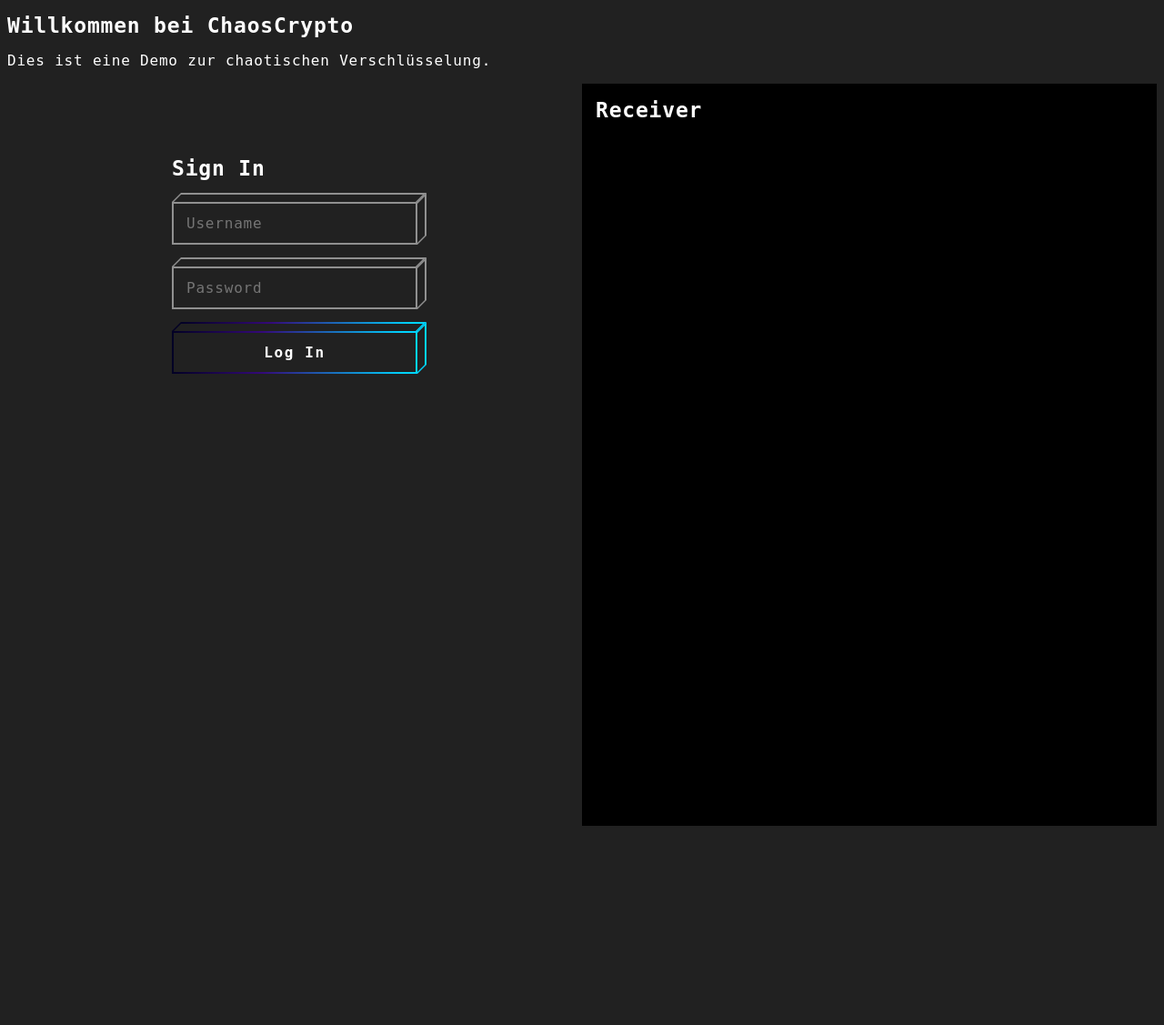
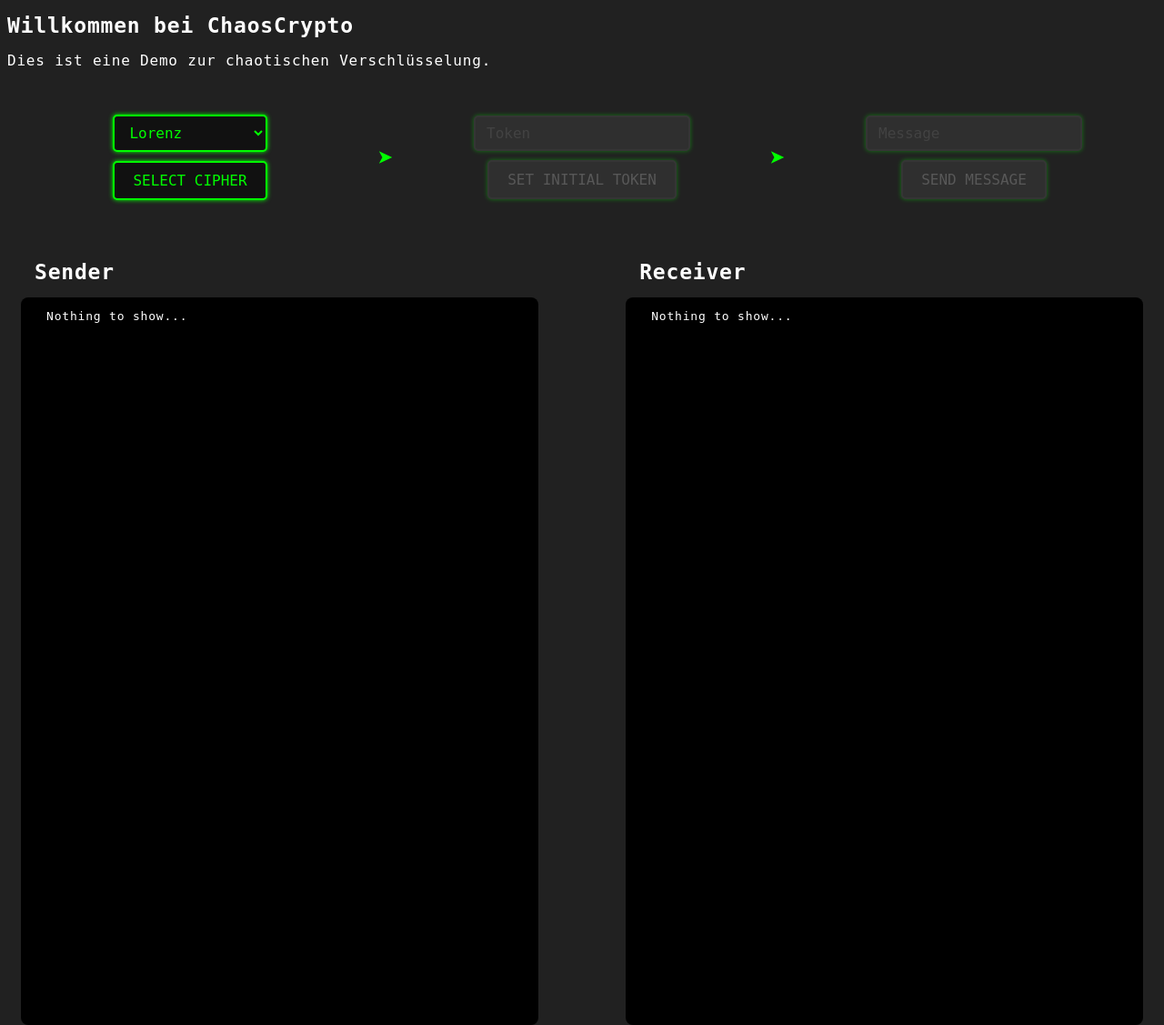
Before and after one commit to th-web-dev/ckg, a Flask app: page / in a window 1280 px wide. Shown: the whole page at 91% size. Before the commit the page ends 908 px from the top, so only its background shows below. Run offline with Flask 3, Linux system fonts and the light colour scheme.

Commit message:
intermediate commit

```diff
--- a/app/__init__.py
+++ b/app/__init__.py
@@ -12,5 +12,7 @@ def create_app():
         template_folder=templates_path,
         static_folder=static_path
     )
+    app.secret_key = os.urandom(24)
+
     app.register_blueprint(main_bp)
     return app
--- a/app/routes.py
+++ b/app/routes.py
@@ -1,32 +1,44 @@
 from flask import Blueprint, render_template, request, jsonify
 from app.ciphers.factory import get_cipher
+from flask import session
+from app.memory import generate_noise_field_opensimplex
 
 bp = Blueprint('routes', __name__)
 
 
-@bp.route('/encrypt', methods=['POST'])
-def encrypt():
-    data = request.get_json()
-    cipher_name = data.get("method", "lorenz")
-    password = data.get("password")
-    token = data.get("token", "default_token")
-    coord = data.get("coord", [0, 0])  # Erwartet [x, y] als Liste
+@bp.route('/set-cipher', methods=['POST'])
+def set_cipher():
+    cipher = request.form.get('cipher', 'lorenz')
 
-    if not password:
-        return jsonify({'error': 'No password provided'}), 400
+    lines = [
+        f"> Request arrived at endpoint /set-cipher with data: {{'cipher': '{cipher}'}}",
+        f"> Ready to receive using {cipher.upper()} cipher"
+    ]
 
-    try:
-        cipher = get_cipher(cipher_name)
+    return jsonify({
+        "receiver_log": lines
+    })
 
-        if cipher_name == "lorenz":
-            result = cipher.encrypt(password, token=token, coord=tuple(coord))
-        else:
-            result = cipher.encrypt(password)
+@bp.route("/set-token", methods=["POST"])
+def set_token():
+    token = request.form.get("token")
+    session["token"] = token
 
-        return jsonify({"formatted": result["formatted"]})
+    log_lines = [
+        {"type": "line", "text": f"> Request arrived at endpoint /set-token with data:"},
+        {"type": "log", "text": f"{{'token': '{token}'}}"},
+        {"type": "line", "text": "> Token received securely..."},
+        {"type": "line", "text": f"> Noise field will be generated based on token..."},
+    ]
 
-    except Exception as e:
-        return jsonify({"error": str(e)}), 500
+    # Generate Noise Field
+    field = generate_noise_field_opensimplex(token, size=100, scale=0.1)
+    first_row = field[0]
+    field_log = f"Field shape: {field.shape}\nFirst row:\n{first_row}"
+
+    log_lines.append({"type": "log", "text": field_log})
+
+    return jsonify({"receiver_log": log_lines})
 
 
 @bp.route('/')
--- a/static/css/styles.css
+++ b/static/css/styles.css
@@ -13,152 +13,19 @@ h1 {
   font-size: 23px;
 }
 
-.form {
-  width: 300px;
-  padding: 64px 15px 24px;
-  margin: 0 auto;
-}
-.form .control {
-  margin: 0 0 24px;
-}
-.form .control input {
-  width: 100%;
-  padding: 14px 16px;
-  border: 0;
-  background: transparent;
-  color: #fff;
-  font-family: monospace, serif;
-  letter-spacing: 0.05em;
-  font-size: 16px;
-}
-.form .control input:hover, .form .control input:focus {
-  outline: none;
-  border: 0;
-}
-.form .btn {
-  width: 100%;
-  display: block;
-  padding: 14px 16px;
-  background: transparent;
-  outline: none;
-  border: 0;
-  color: #fff;
-  letter-spacing: 0.1em;
-  font-weight: bold;
-  font-family: monospace;
-  font-size: 16px;
-}
-
-.block-cube {
-  position: relative;
-}
-.block-cube .bg-top {
-  position: absolute;
-  height: 10px;
-  background: #020024;
-  background: linear-gradient(90deg, #020024 0%, #340979 37%, #00d4ff 94%);
-  bottom: 100%;
-  left: 5px;
-  right: -5px;
-  transform: skew(-45deg, 0);
-  margin: 0;
-}
-.block-cube .bg-top .bg-inner {
-  bottom: 0;
-}
-.block-cube .bg {
-  position: absolute;
-  left: 0;
-  top: 0;
-  right: 0;
-  bottom: 0;
-  background: #020024;
-  background: linear-gradient(90deg, #020024 0%, #340979 37%, #00d4ff 94%);
-}
-.block-cube .bg-right {
-  position: absolute;
-  background: #020024;
-  background: #00d4ff;
-  top: -5px;
-  z-index: 0;
-  bottom: 5px;
-  width: 10px;
-  left: 100%;
-  transform: skew(0, -45deg);
-}
-.block-cube .bg-right .bg-inner {
-  left: 0;
-}
-.block-cube .bg .bg-inner {
-  transition: all 0.2s ease-in-out;
-}
-.block-cube .bg-inner {
-  background: #212121;
-  position: absolute;
-  left: 2px;
-  top: 2px;
-  right: 2px;
-  bottom: 2px;
-}
-.block-cube .text {
-  position: relative;
-  z-index: 2;
-}
-.block-cube.block-input input {
-  position: relative;
-  z-index: 2;
-}
-.block-cube.block-input input:focus ~ .bg-right .bg-inner, .block-cube.block-input input:focus ~ .bg-top .bg-inner, .block-cube.block-input input:focus ~ .bg-inner .bg-inner {
-  top: 100%;
-  background: rgba(255, 255, 255, 0.5);
-}
-.block-cube.block-input .bg-top,
-.block-cube.block-input .bg-right,
-.block-cube.block-input .bg {
-  background: rgba(255, 255, 255, 0.5);
-  transition: background 0.2s ease-in-out;
-}
-.block-cube.block-input .bg-right .bg-inner,
-.block-cube.block-input .bg-top .bg-inner {
-  transition: all 0.2s ease-in-out;
-}
-.block-cube.block-input:focus .bg-top,
-.block-cube.block-input:focus .bg-right,
-.block-cube.block-input:focus .bg, .block-cube.block-input:hover .bg-top,
-.block-cube.block-input:hover .bg-right,
-.block-cube.block-input:hover .bg {
-  background: rgba(255, 255, 255, 0.8);
-}
-.block-cube.block-cube-hover:focus .bg .bg-inner, .block-cube.block-cube-hover:hover .bg .bg-inner {
-  top: 100%;
-}
-
-.credits {
-  position: fixed;
-  left: 0;
-  bottom: 0;
-  padding: 15px 15px;
-  width: 100%;
-  z-index: 111;
-}
-.credits a {
-  opacity: 0.6;
-  color: #fff;
-  font-size: 11px;
-  text-decoration: none;
-}
-.credits a:hover {
-  opacity: 1;
-}
-
 .main-container {
   display: flex;
-  justify-content: center;
+  justify-content: space-between;
 
 }
 
-.col{
-  width: 50%;
+.col-40{
+  width: 45%;
+  margin: 0 15px;
+}
+
+.col-20{
+  width: 14%;
 }
 
 .code-run {
@@ -166,16 +33,123 @@ h1 {
   padding: 0 15px;
 }
 
-.code-container {
+.code-container, .feed-container {
   height: 100vh;
 }
 
+.code-content, .feed-content{
+  height: 100%;
+  width: 100%;
+  border-radius: 8px;
+}
+
+.feed-content {
+  margin: 0 5px;
+}
+
+.feed-header, .code-header {
+  padding: 0 15px;
+}
 .cli-log {
     background-color: #111;
     color: #0f0;
+    padding: 0.5em 1em;
+    font-family: monospace;
+    border-radius: 2px;
+    white-space: pre-wrap;
+    box-shadow: 0 0 5px #0f0;
+    margin-bottom: 1em;
+}
+
+.cli-line {
+    color: white;
     padding: 1em;
     font-family: monospace;
-    border-radius: 8px;
-    white-space: pre-wrap;
-    box-shadow: 0 0 5px #0f0;
 }
+
+.actions-bar{
+  display: flex;
+  justify-content: space-between;
+  align-items: center;
+  margin: 50px 0;
+}
+
+.action{
+  width: 33%;
+  display: flex;
+  align-items: center;
+  flex-direction: column;
+}
+
+.btn {
+  font-family: monospace;
+  font-size: 16px;
+  color: #0f0;
+  background-color: #111;
+  padding: 10px 20px;
+  border: 2px solid #0f0;
+  border-radius: 5px;
+  cursor: pointer;
+  text-transform: uppercase;
+  box-shadow: 0 0 5px #0f0;
+  transition: background-color 0.2s ease-in-out, box-shadow 0.2s ease-in-out;
+}
+
+.btn:hover {
+  background-color: #0a0;
+  color: #000;
+  box-shadow: 0 0 10px #0f0;
+}
+
+.btn:active {
+  background-color: #080;
+  box-shadow: 0 0 15px #0f0;
+}
+
+.action form {
+  display: flex;
+  flex-direction: column;
+  align-items: center;
+  gap: 10px;
+}
+
+input[type="text"],
+select {
+  font-family: monospace;
+  font-size: 16px;
+  padding: 8px 12px;
+  background-color: #111;
+  color: #0f0;
+  border: 2px solid #0f0;
+  border-radius: 5px;
+  width: 100%;
+  box-shadow: 0 0 5px #0f0;
+  transition: border-color 0.2s ease-in-out, box-shadow 0.2s ease-in-out;
+}
+
+input[type="text"]:focus,
+select:focus {
+  outline: none;
+  border-color: #0f0;
+  box-shadow: 0 0 10px #0f0;
+}
+
+.flow-arrow {
+  font-size: 30px;
+  color: #0f0;
+  display: flex;
+  align-items: center;
+  justify-content: center;
+  width: 30px;
+}
+
+input:disabled,
+select:disabled,
+button:disabled {
+  opacity: 0.4;
+  cursor: not-allowed;
+  pointer-events: none;
+  background-color: #444 !important;
+  color: #aaa !important;
+  border-color: #555 !important;
+}
--- a/static/js/main.js
+++ b/static/js/main.js
@@ -1,41 +1,121 @@
-document.querySelector('form').addEventListener('submit', async function (e) {
+document.addEventListener("DOMContentLoaded", function () {
+    if (window.WasmModule && window.WasmModule.init) {
+        window.WasmModule.init().then(() => {
+            setupHandlers();
+        }).catch((err) => {
+            console.error("WASM init failed:", err);
+        });
+    } else {
+        console.error("WASM Module not found");
+    }
+});
+
+function setupHandlers() {
+    const cipherForm = document.getElementById("cipher-form");
+    const tokenForm = document.getElementById("token-form");
+    const messageForm = document.getElementById("message-form");
+
+    const tokenInput = document.getElementById("token-input");
+    const tokenBtn = document.getElementById("set-token-btn");
+
+    const msgInput = document.getElementById("message-input");
+    const msgBtn = document.getElementById("send-msg-btn");
+
+    cipherForm.addEventListener("submit", function (e) {
+        e.preventDefault();
+        const senderCLI = document.getElementById("sender-cli");
+        senderCLI.innerHTML = "";
+
+        appendCliLine("sender-cli","> Sending cipher config to host...");
+        appendCliLine("sender-cli","");
+
+        fetch("/set-cipher", {
+            method: "POST",
+            body: new FormData(cipherForm)
+        })
+        .then((response) => response.json())
+        .then((data) => {
+            const receiverCLI = document.getElementById("receiver-cli");
+            receiverCLI.innerHTML = "";
+
+            data.receiver_log.forEach(line => {
+                appendCliLine("receiver-cli", line);
+            });
+
+            // Enable next step
+            tokenInput.disabled = false;
+            tokenBtn.disabled = false;
+        });
+    });
+
+    tokenForm.addEventListener("submit", function (e) {
         e.preventDefault();
 
-    const username = document.querySelector('input[name="username"]').value;
-    const password = document.querySelector('input[name="password"]').value;
+        const token = tokenInput.value;
 
-    const codeContainer = document.querySelector('.code-container');
-    codeContainer.innerHTML = ""; // Vorherige Ausgabe löschen
+        // 1. WASM-generiertes Noise Field im Sender-Terminal anzeigen
+        const wasmNoise = window.WasmModule.generate_noise_field(token, 10, 0.1);
+        const senderNoiseText = wasmNoise
+            .reduce((lines, val, idx) => {
+                const row = Math.floor(idx / 10);
+                if (!lines[row]) lines[row] = [];
+                lines[row].push(val.toFixed(3));
+                return lines;
+            }, [])
+            .map(row => row.join(", "))
+            .join("\n");
 
-    try {
-        const response = await fetch('/encrypt', {
-            method: 'POST',
-            headers: {
-                'Content-Type': 'application/json'
-            },
-            body: JSON.stringify({ username, password })
+        appendCliLine("sender-cli", `> Noise field generated locally (WASM):`);
+        appendCliLog("sender-cli", senderNoiseText);
+
+        // 2. Token an Backend senden
+        fetch("/set-token", {
+            method: "POST",
+            body: new FormData(tokenForm)
+        })
+        .then(res => res.json())
+        .then(data => {
+            const receiverCLI = document.getElementById("receiver-cli");
+
+            data.receiver_log.forEach(item => {
+                if (item.type === "line") {
+                    appendCliLine("receiver-cli", item.text);
+                } else if (item.type === "log") {
+                    appendCliLog("receiver-cli", item.text);
+                }
             });
 
-        const data = await response.json();
+            tokenInput.disabled = true;
+            tokenBtn.disabled = true;
+            msgInput.disabled = false;
+            msgBtn.disabled = false;
+        });
+    });
 
-        if (data.log && Array.isArray(data.log)) {
-            const pre = document.createElement('pre');
-            pre.classList.add('cli-log');
+    messageForm.addEventListener("submit", function (e) {
+        e.preventDefault();
+        fetch("/set-token", {
+            method: "POST",
+            body: new FormData(tokenForm)
+        }).then(() => {
+            console.log("Message sent");
+        });
+    });
 
-            let lines = data.log.map(line => `> ${line}`).join('\n');
-            lines += `\n\n[Encrypted Result]\n${data.encrypted}`;
-            pre.textContent = lines;
+}
 
-            codeContainer.appendChild(pre);
-        } else if (data.formatted) {
-            const pre = document.createElement('pre');
-            pre.classList.add('cli-log');
-            pre.textContent = data.formatted;
-            codeContainer.appendChild(pre);
-        } else {
-            codeContainer.textContent = "Fehler: Keine gültige Log-Ausgabe erhalten.";
+function appendCliLine(containerId, text) {
+    const container = document.getElementById(containerId);
+    const div = document.createElement("div");
+    div.className = "cli-line";
+    div.textContent = text;
+    container.appendChild(div);
 }
-    } catch (err) {
-        codeContainer.textContent = `Fehler beim Senden der Anfrage: ${err.message}`;
+
+function appendCliLog(containerId, text) {
+    const container = document.getElementById(containerId);
+    const div = document.createElement("div");
+    div.className = "cli-log";
+    div.textContent = text;
+    container.appendChild(div);
 }
-});
--- a/templates/index.html
+++ b/templates/index.html
@@ -7,66 +7,81 @@
 <body>
 <h1>Willkommen bei ChaosCrypto</h1>
 <p>Dies ist eine Demo zur chaotischen Verschlüsselung.</p>
-<div class="main-container">
-    <div class="col">
-        <form autocomplete='off' class='form'>
-            <div class='control'>
-                <h1>
-                    Sign In
-                </h1>
-            </div>
-            <div class='control block-cube block-input'>
-                <input name='username' placeholder='Username' type='text'>
-                <div class='bg-top'>
-                    <div class='bg-inner'></div>
-                </div>
-                <div class='bg-right'>
-                    <div class='bg-inner'></div>
-                </div>
-                <div class='bg'>
-                    <div class='bg-inner'></div>
-                </div>
-            </div>
-            <div class='control block-cube block-input'>
-                <input name='password' placeholder='Password' type='password'>
-                <div class='bg-top'>
-                    <div class='bg-inner'></div>
-                </div>
-                <div class='bg-right'>
-                    <div class='bg-inner'></div>
-                </div>
-                <div class='bg'>
-                    <div class='bg-inner'></div>
-                </div>
-            </div>
-            <button class='btn block-cube block-cube-hover' type='submit'>
-                <div class='bg-top'>
-                    <div class='bg-inner'></div>
-                </div>
-                <div class='bg-right'>
-                    <div class='bg-inner'></div>
-                </div>
-                <div class='bg'>
-                    <div class='bg-inner'></div>
-                </div>
-                <div class='text'>
-                    Log In
-                </div>
+<div class="actions-bar">
+    <div class="action">
+        <form id="cipher-form" method="post" action="/set-cipher">
+            <select name="cipher" id="cipher-select">
+                <option value="lorenz">Lorenz</option>
+            </select>
+            <button type="submit" id="select-cipher-btn" class="btn" >
+                Select Cipher
             </button>
         </form>
     </div>
-    <div class="col code-run">
+
+    <div class="flow-arrow">➤</div>
+
+    <div class="action">
+        <form id="token-form" method="post" action="/set-token">
+            <input type="text" name="token" id="token-input" placeholder="Token" required disabled>
+            <button type="submit" id="set-token-btn" class="btn" disabled>
+                Set Initial Token
+            </button>
+        </form>
+    </div>
+
+    <div class="flow-arrow">➤</div>
+
+    <div class="action">
+        <form id="message-form" method="post" action="/send">
+            <input type="text" name="message" id="message-input" placeholder="Message" required disabled>
+            <button type="submit" id="send-msg-btn" class="btn" disabled>
+                Send Message
+            </button>
+        </form>
+    </div>
+</div>
+
+<div class="main-container">
+    <div class="col-40">
+        <div class="code-container" id="sender">
+            <div class="code-header">
+                <h1>
+                    Sender
+                </h1>
+            </div>
+            <div class="code-content code-run" id="sender-cli">
+                <div class="cli-line">
+Nothing to show...
+                </div>
+            </div>
+        </div>
+    </div>
+
+    <div class="col-40" id="receiver">
         <div class="code-container">
             <div class="code-header">
                 <h1>
                     Receiver
                 </h1>
             </div>
+            <div class="code-content code-run" id="receiver-cli">
+                <div class="cli-line">
+Nothing to show...
+                </div>
+            </div>
         </div>
     </div>
 </div>
 
+<script type="module">
+    import init, { generate_noise_field } from "../static/wasm/chaoscrypto_noise.js";
+
+    window.WasmModule = {
+        init,
+        generate_noise_field
+    };
+</script>
 <script src="../static/js/main.js"></script>
-
 </body>
 </html>
```
Lines whose indentation alone changed are shown as unchanged.
